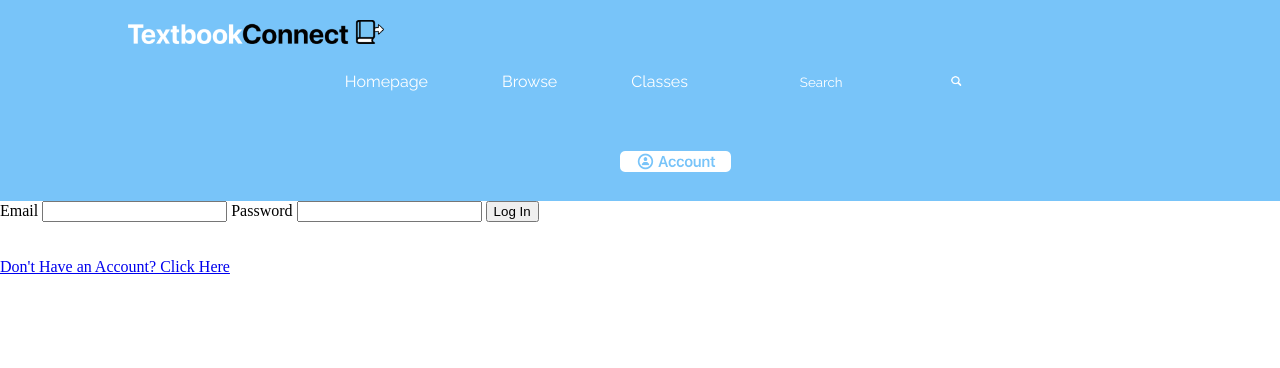
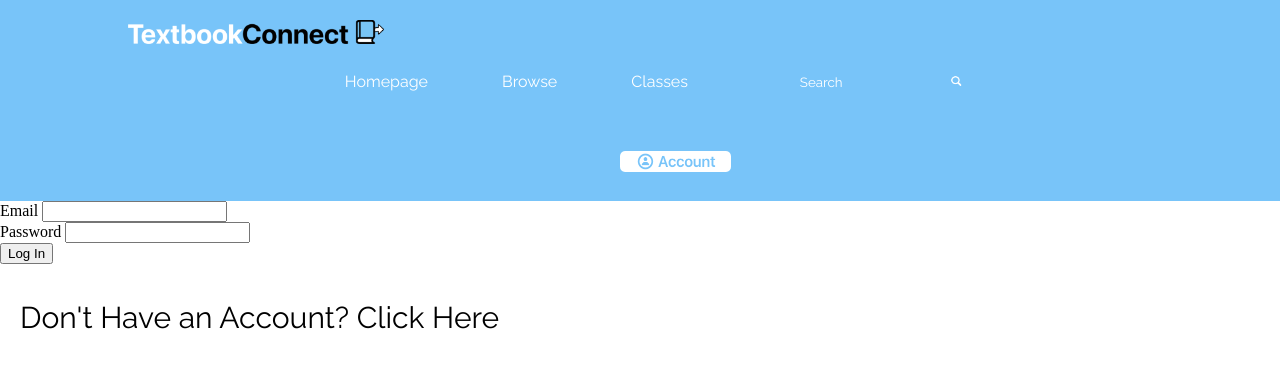
Before and after one commit to Mkrolick/TextbookConnect, a Flask app: page /Login/login in a window 1280 px wide. Shown: the top 368 px of the page. Run offline with Flask 2, Linux system fonts and the light colour scheme.

Commit message:
Jankey Login

```diff
--- a/myproject/Login/templates/Login/login.html
+++ b/myproject/Login/templates/Login/login.html
@@ -1,11 +1,25 @@
 {% extends "base.html" %}
 {% block content %}
+<style media="screen">
+@import url('https://fonts.googleapis.com/css2?family=Raleway:wght@400&display=swap%27');
+#text{
+  margin: 10px;
+  font-family: 'Raleway', sans-serif;
+  text-decoration: none;
+  color: black;
+  font-size: 30px;
+  padding: 10px;
+}
+#text:hover{
+  color: gray;
+}
+</style>
 <form method="POST">
     {# This hidden_tag is a CSRF security feature. #}
     {{ form.hidden_tag() }}
-    {{ form.email.label }} {{ form.email() }}
-    {{ form.password.label }} {{ form.password() }}
-    {{ form.submit() }}
+    {{ form.email.label }} {{ form.email() }}<br>
+    {{ form.password.label }} {{ form.password() }}<br>
+    {{ form.submit() }}<br>
 </form>
 <br>
 {% with messages = get_flashed_messages(with_categories=true) %}
@@ -20,5 +34,5 @@
   {% endif %}
 {% endwith %}
 <br>
-<a href="register">Don't Have an Account? Click Here</a>
+<a id ="text" href="register">Don't Have an Account? Click Here</a>
 {% endblock %}
```
